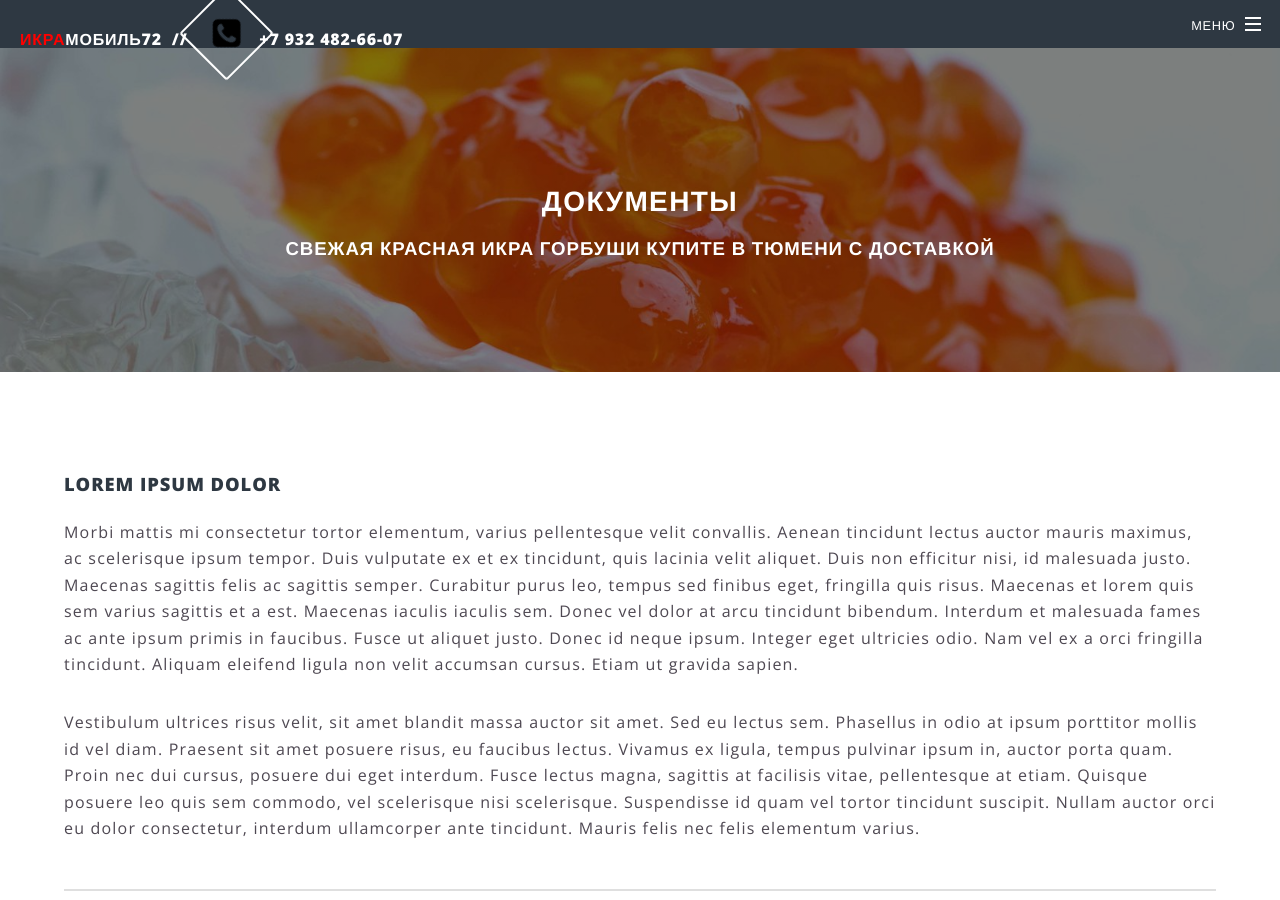
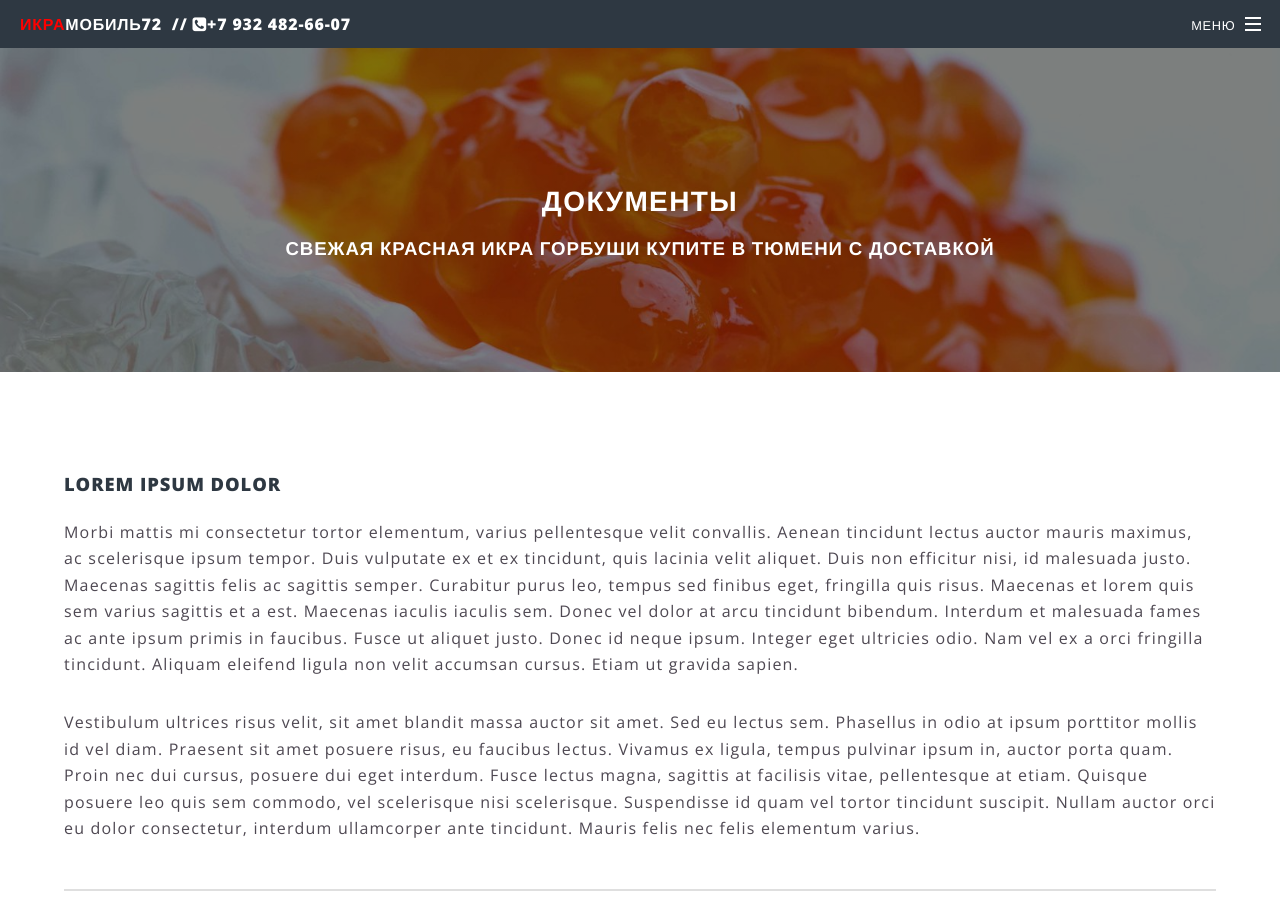
Before and after one commit to ikraman72/ikraman72.github.io, a Jekyll site: the page built from generic.html, in a window 1280 px wide and 900 px high. Built offline with Jekyll 4.4.1, drawn with Linux system fonts in a browser that asks for light colours.

Commit message:
Update header.html

```diff
--- a/_includes/header.html
+++ b/_includes/header.html
@@ -1,6 +1,6 @@
 <!-- Header -->
 <header id="header"{% if page.layout == 'landing' %} class="alt"{% endif %}>
-<h1><a href="tel:+79324826607"><span style=color:#ff0000;>ИКРА</span>МОБИЛЬ72&nbsp;&nbsp;//&nbsp;<span class="icon fa-phone-square major style1"></span>+7&nbsp;932&nbsp;482-66-07</a></h1>
+<h1><a href="tel:+79324826607"><span style=color:#ff0000;>ИКРА</span>МОБИЛЬ72&nbsp;&nbsp;//&nbsp;<span class="icon fa-phone-square"></span>+7&nbsp;932&nbsp;482-66-07</a></h1>
   <nav id="nav">
     <ul>
       <li class="special">
```
